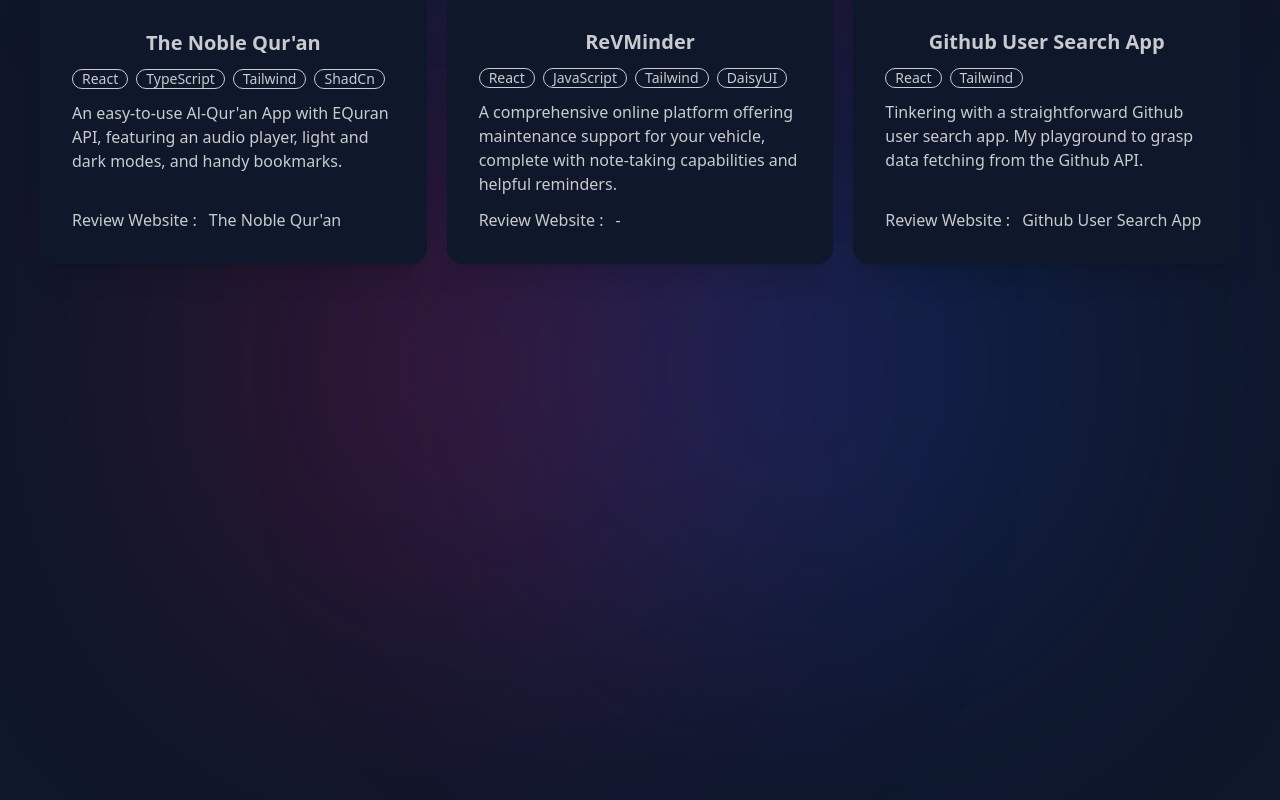
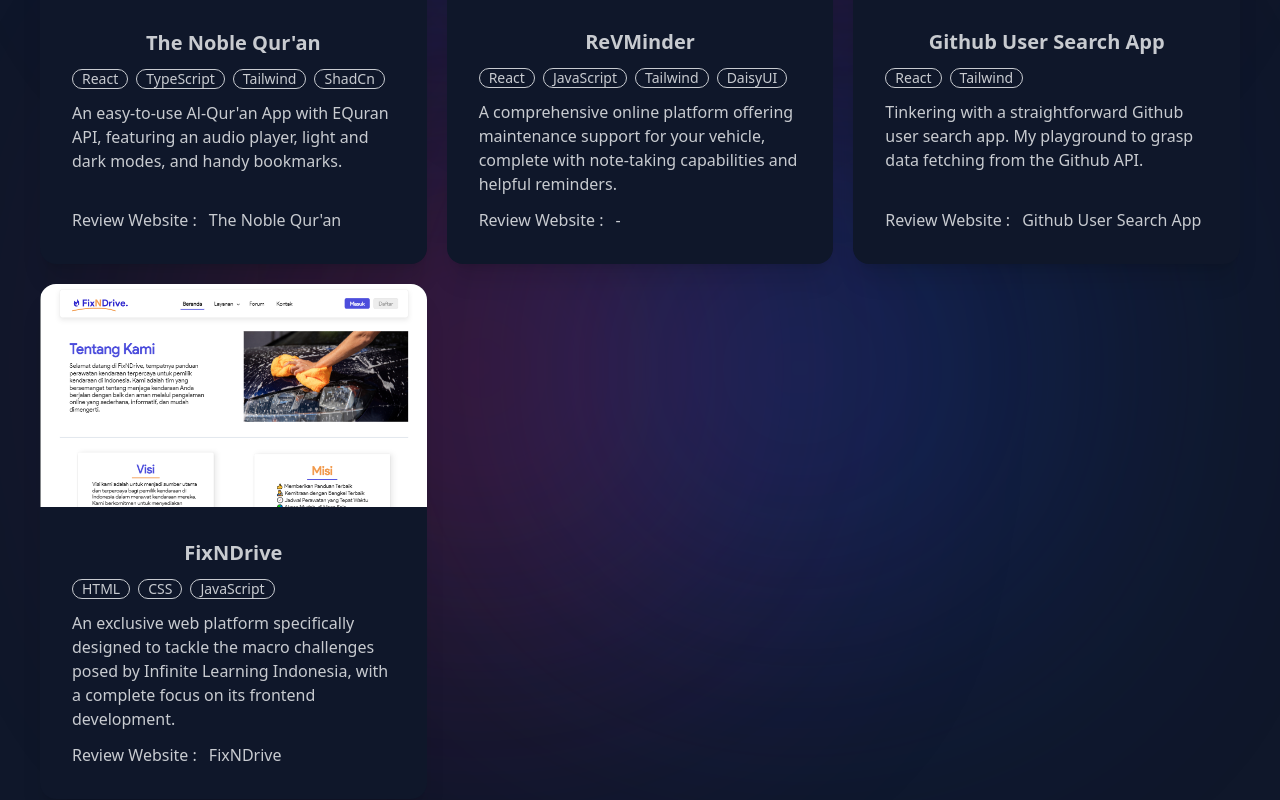
Before and after one commit to dwinandar/portofolio, a React (Vite) app: page /projects in a window 1280 px wide. Shown: the part 368-1168 px from the top of the page. Before the commit the page ends 800 px from the top, so only its background shows below. Built offline with nearby package versions, Linux system fonts and the light colour scheme.

Commit message:
adding fixNDrive project and fixing some margin and padding

```diff
--- a/src/assets/data.jsx
+++ b/src/assets/data.jsx
@@ -11,6 +11,7 @@
 import ssTNQ from "./ss-the-noble-quran.png";
 import ssReVMinder from "./ss-revminder.png";
 import ssGithubUS from "./ss-github-user-search.png";
+import ssFND from "./ssFND.png";
 
 export const NavLinks = [
   {
@@ -63,6 +64,15 @@
     link: "https://gihub-api-react.vercel.app/",
     linktitle: "Github User Search App",
   },
+  {
+    id: 4,
+    title: "FixNDrive",
+    tech: ["HTML", "CSS", "JavaScript"],
+    img: ssFND,
+    desc: "An exclusive web platform specifically designed to tackle the macro challenges posed by Infinite Learning Indonesia, with a complete focus on its frontend development.",
+    link: "https://fix-n-drive.vercel.app/",
+    linktitle: "FixNDrive",
+  },
 ];
 
 export const SkillsItem = [
--- a/src/components/ProjectCard.jsx
+++ b/src/components/ProjectCard.jsx
@@ -1,5 +1,3 @@
-import { Link } from "react-router-dom";
-
 /* eslint-disable react/prop-types */
 const ProjectCard = ({ project }) => {
   return (
--- a/src/pages/About.jsx
+++ b/src/pages/About.jsx
@@ -1,6 +1,6 @@
 const About = () => {
   return (
-    <div className='px-5'>
+    <div className='px-5 pb-5'>
       <section className='grid gap-5 font-medium'>
         <div className='max-w-md mx-auto p-7 glassmorph rounded-3xl'>
           <h1 className='mb-5 text-3xl font-bold text-center'>About Me</h1>
--- a/src/pages/Home.jsx
+++ b/src/pages/Home.jsx
@@ -28,7 +28,7 @@
       <a
         href={Resume}
         download
-        className='flex items-center gap-3 mx-auto mt-5 text-center rounded-full max-w-fit md:mx-auto glassmorph md:p-5 p-7'
+        className='flex items-center gap-3 mx-auto mt-5 mb-5 text-center rounded-full max-w-fit md:mx-auto glassmorph md:p-5 p-7'
       >
         <FaFileDownload /> Download My CV
       </a>
--- a/src/pages/Projects.jsx
+++ b/src/pages/Projects.jsx
@@ -3,7 +3,7 @@
 
 const Projects = () => {
   return (
-    <div className='grid grid-cols-1 gap-5 px-5 pb-5 md:pb-0 md:grid-cols-2 xl:grid-cols-3'>
+    <div className='grid grid-cols-1 gap-5 px-5 pb-5 md:grid-cols-2 xl:grid-cols-3'>
       {ProjectsContent.map((project) => (
         <ProjectCard key={project.id} project={project} />
       ))}
```
Also changed, not shown: src/assets/ssFND.png (added).
